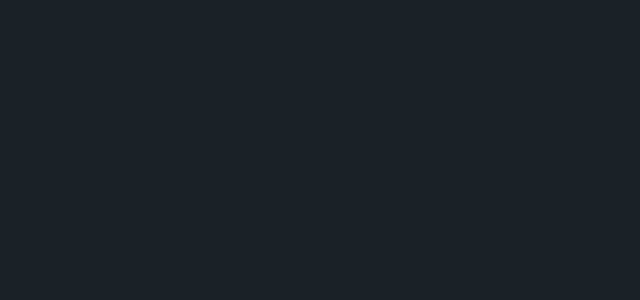
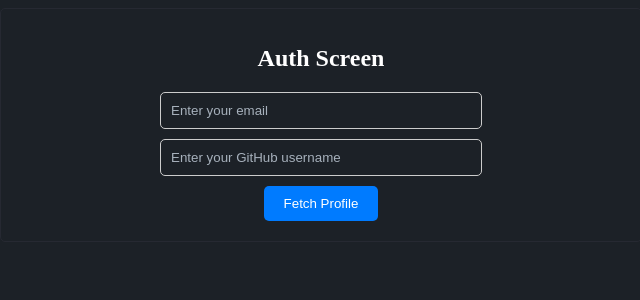
Before and after one commit to lotodee/demo-trading-webApp, a React (Vite) app: page /auth in a window 1280 px wide. Before the commit this address had no page. Shown: the top 300 px of the page, without its empty margins (319-959 px from the left). Built offline with nearby package versions, Linux system fonts and the light colour scheme; a web font is replaced by a local one.

Commit message:
auth screen

```diff
--- a/package.json
+++ b/package.json
@@ -12,6 +12,7 @@
   "dependencies": {
     "react": "^18.2.0",
     "react-dom": "^18.2.0",
+    "react-gravatar": "^2.6.3",
     "react-router-dom": "^6.23.1"
   },
   "devDependencies": {
--- a/src/App.jsx
+++ b/src/App.jsx
@@ -8,6 +8,7 @@ import Text from './components/atoms/Text/Text'
 import Exchange from './components/pages/Exchange/Exchange';
 import RoqquHub from './components/pages/RoqquHub/RoqquHub';
 import Wallet from './components/pages/Wallets/Wallet';
+import AuthScreen from './components/pages/AuthScreen/AuthScreen';
 
 function App() {
 
@@ -20,6 +21,7 @@ function App() {
   <Route path='/exchange' element={<Exchange />} />
   <Route path='/roqquhub' element={<RoqquHub />} />
   <Route path='/wallets' element={<Wallet />} />
+  <Route path='/auth' element={<AuthScreen />} />
   </Routes>
 </Router>
 
--- a/src/components/molecules/NavLink/NavLink.jsx
+++ b/src/components/molecules/NavLink/NavLink.jsx
@@ -21,6 +21,9 @@ const NavLink = ({className}) => {
        <Text text="Exchange" className="nav__left-text" />
        </Link>
 
+       <Link to="/auth" className='link'>
+       <Text text="AuthScreen" className="nav__left-text" />
+       </Link>
 
 
         </div>
--- /dev/null
+++ b/src/components/pages/AuthScreen/AuthScreen.css
@@ -0,0 +1,106 @@
+
+:root{
+    --color-dark:rgba(167, 177, 188, 1);
+    --color-light:rgba(255, 255, 255, 1);
+    --bgcolor-dark:rgba(28, 33, 39, 1);
+    --font-family:'Satoshi';
+    --color-green:rgba(0, 192, 118, 1);
+    --color-divider:rgba(234, 240, 254, 0.04);
+    --color-border:rgba(38, 41, 50, 1);
+    --bgcolor-light:rgba(32, 37, 43, 1)
+}
+
+.auth-screen {
+    max-width: 600px;
+    margin: 0 auto;
+    padding: 20px;
+    border: 1px solid var(--color-border);
+    border-radius: 5px;
+    background-color: rgba(28, 33, 39, 1);
+    font-family: 'Satoshi';
+    color: var(--color-light);
+  }
+  .input-btn{
+    display: flex;
+    align-items: center;
+    flex-direction: column;
+  }
+  .auth-screen h1 {
+    font-size: 24px;
+    margin-bottom: 20px;
+    text-align: center;
+  }
+
+  .auth-screen input {
+    width: 50%;
+    padding: 10px;
+    margin-bottom: 10px;
+    border: 1px solid #ccc;
+    border-radius: 5px;
+    text-align: left;
+  }
+
+  .auth-screen button {
+    padding: 10px 20px;
+    background-color: #007bff;
+    color: #fff;
+    border: none;
+    border-radius: 5px;
+    cursor: pointer;
+  }
+
+  .auth-screen button:hover {
+    background-color: #0056b3;
+  }
+
+  .profile {
+    margin-top: 20px;
+  }
+
+  .profile h2 {
+    font-size: 20px;
+    margin-bottom: 10px;
+  }
+
+  .profile p {
+    margin-bottom: 5px;
+  }
+
+  .repositories {
+    margin-top: 20px;
+  }
+
+  .repositories h2 {
+    font-size: 20px;
+    margin-bottom: 10px;
+  }
+
+  .repositories ul {
+    list-style: none;
+    padding: 0;
+
+  }
+
+  .repositories li {
+    margin-bottom: 10px;
+    border: 2px solid red;
+    background-color: var(--bgcolor-light);
+    border: 1px solid var(--bgcolor-dark);
+    padding: 10px;
+    font-family:'Satoshi';
+    cursor: pointer;
+    color: var(--color-dark);
+
+
+  }
+
+  .repositories li a {
+    color: var(--color-light);
+    text-decoration: none;
+  }
+
+  .repositories li:hover {
+
+    padding: 15px;
+
+  }
--- /dev/null
+++ b/src/components/pages/AuthScreen/AuthScreen.jsx
@@ -0,0 +1,72 @@
+import React, { useState } from 'react';
+import Gravatar from 'react-gravatar';
+import useReloadOnMount from '../../../../useReloadOnMount';
+import "./AuthScreen.css"
+function AuthScreen() {
+    useReloadOnMount()
+  const [email, setEmail] = useState('');
+  const [username, setUsername] = useState('');
+  const [profile, setProfile] = useState(null);
+  const [repos, setRepos] = useState([]);
+
+  const handleFetchProfile = async () => {
+    if (email && username) {
+      try {
+        // Fetch GitHub repositories using the provided GitHub username
+        const response = await fetch(`https://api.github.com/users/${username}/repos`);
+        const data = await response.json();
+        setRepos(data);
+        setProfile({ email, username });
+      } catch (error) {
+        console.error('Error fetching GitHub repositories:', error);
+      }
+    }
+  };
+
+  return (
+    <div className="auth-screen">
+      <h1>Auth Screen</h1>
+      <div className='input-btn'>
+      <input
+        type="email"
+        placeholder="Enter your email"
+        value={email}
+        onChange={(e) => setEmail(e.target.value)}
+      />
+      <input
+        type="text"
+        placeholder="Enter your GitHub username"
+        value={username}
+        onChange={(e) => setUsername(e.target.value)}
+      />
+      <button onClick={handleFetchProfile}>Fetch Profile</button>
+
+      </div>
+
+      {profile && (
+        <div className="profile">
+          <h2>Profile</h2>
+          <Gravatar email={profile.email} size={100} />
+          <p>Email: {profile.email}</p>
+          <p>GitHub Username: {profile.username}</p>
+        </div>
+      )}
+      {repos.length > 0 && (
+        <div className="repositories">
+          <h2>GitHub Repositories</h2>
+          <ul>
+            {repos.map((repo) => (
+              <li key={repo.id}>
+                <a href={repo.html_url} target="_blank" rel="noopener noreferrer">
+                  {repo.name}
+                </a>
+              </li>
+            ))}
+          </ul>
+        </div>
+      )}
+    </div>
+  );
+}
+
+export default AuthScreen;
```
Also changed, not shown: 1 other file (tests, documents, lock files or other folders).
